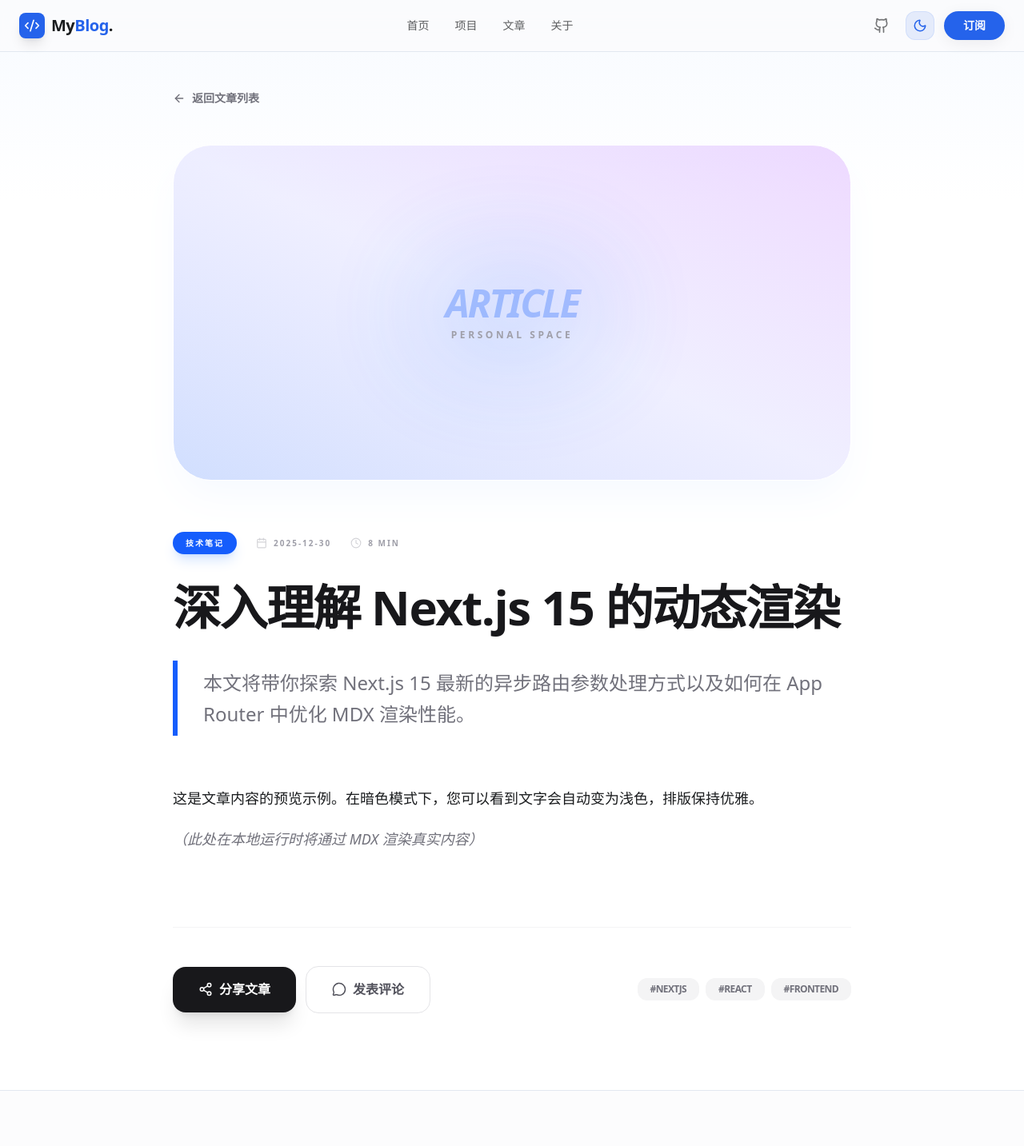
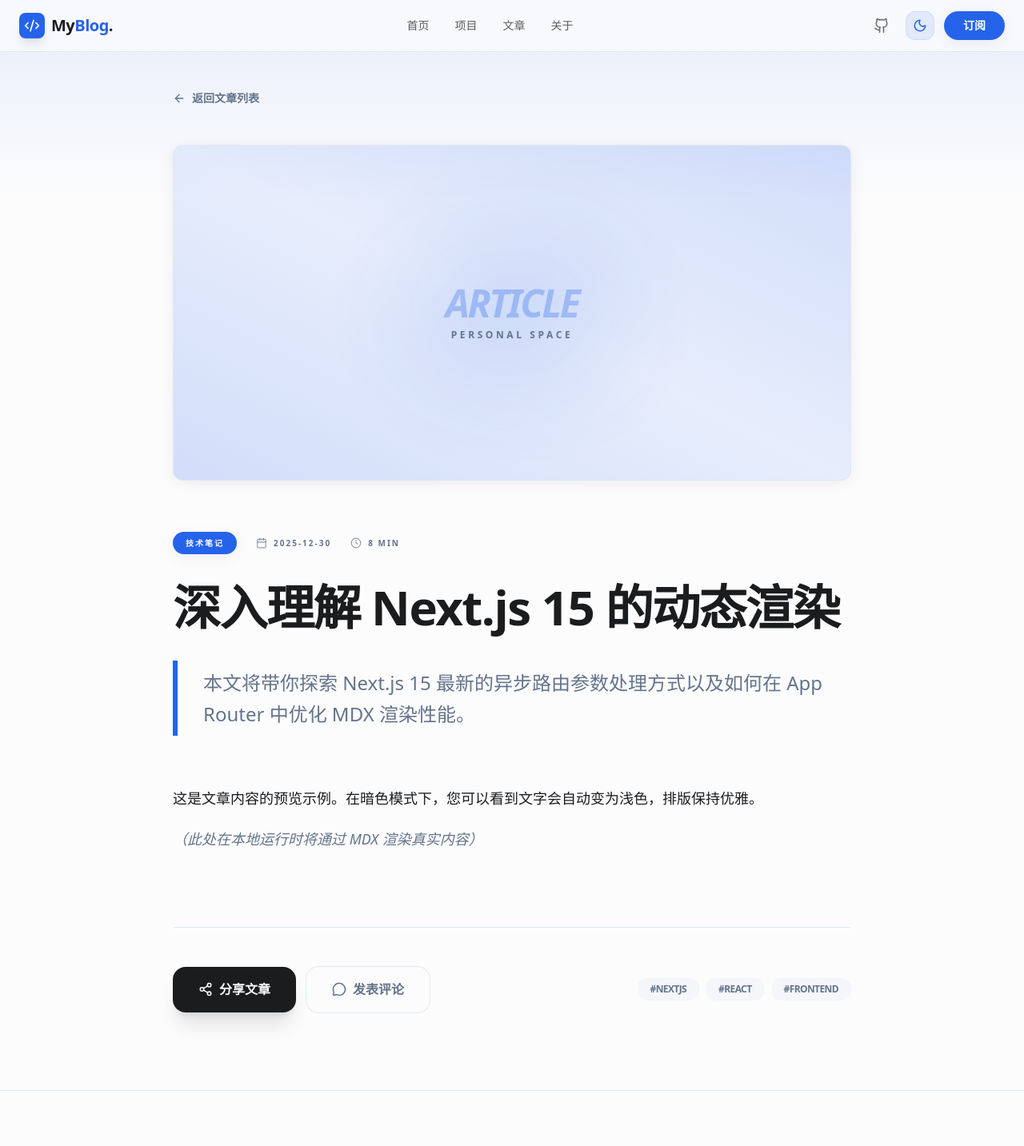
Before and after one commit to tudou0418/just-potato, a Next.js app: page /posts/1 in a window 1280 px wide. Shown: the top 1433 px of the page at 80% size. Built offline with nearby package versions, Linux system fonts and the light colour scheme.

Commit message:
style(post): 更新文章页面UI样式使用设计系统变量
替换硬编码颜色值为设计系统变量，统一UI风格
移除冗余注释和模拟代码，简化页面结构
调整圆角、阴影等视觉效果保持一致性

```diff
--- a/app/posts/[slug]/page.tsx
+++ b/app/posts/[slug]/page.tsx
@@ -1,18 +1,11 @@
 import React from 'react';
 import { ArrowLeft, Calendar, Clock, Tag, Share2, MessageCircle } from 'lucide-react';
 
-/**
- * 【环境兼容性处理】
- * 由于预览环境无法直接解析部分 Next.js 模块和本地 lib 路径，
- * 我们在此定义了模拟逻辑。在您的本地项目中，请取消注释底部的真实导入。
- */
-
-// 模拟导入和数据 (仅供预览窗口显示效果使用)
-const notFound = () => <div className="p-20 text-center font-bold">404 - 文章未找到</div>;
+const notFound = () => <div className="p-20 text-center font-bold text-ui-text">404 - 文章未找到</div>;
 const MDXRemote = ({ source }: { source: string }) => (
   <div className="space-y-4">
     <p>{source}</p>
-    <p className="text-sm text-zinc-500 italic">（此处在本地运行时将通过 MDX 渲染真实内容）</p>
+    <p className="text-sm text-ui-text-muted italic">（此处在本地运行时将通过 MDX 渲染真实内容）</p>
   </div>
 );
 
@@ -29,22 +22,10 @@ const mockPost = {
   }
 };
 
-// --- 真实项目导入 (本地运行时请取消下方注释并删除上面的模拟定义) ---
-/*
-import { notFound } from 'next/navigation';
-import { MDXRemote } from 'next-mdx-remote/rsc';
-import { getAllPosts } from '@/lib/posts';
-*/
-
-// 为了演示，我们模拟一个获取数据的函数
 const getPostData = (slug: string) => {
-  // 在本地，这里应该是: const posts = getAllPosts(); return posts.find(p => p.slug === slug);
   return mockPost;
 };
 
-/**
- * Next.js 15 动态元数据生成
- */
 export async function generateMetadata({ params }: { params: Promise<{ slug: string }> }) {
   const { slug } = await params;
   const post = getPostData(slug);
@@ -55,11 +36,7 @@ export async function generateMetadata({ params }: { params: Promise<{ slug: str
   };
 }
 
-/**
- * 文章详情页主组件
- */
 export default async function PostPage({ params }: { params: Promise<{ slug: string }> }) {
-  // 在 Next.js 15 中需要 await params
   const { slug } = await params;
   const post = getPostData(slug);
 
@@ -68,85 +45,80 @@ export default async function PostPage({ params }: { params: Promise<{ slug: str
   const { title, date, category, readTime, description, tags } = post.metadata;
 
   return (
-    <div className="min-h-screen bg-white dark:bg-zinc-950 transition-colors duration-300">
-      {/* 顶部装饰背景 - 支持暗色模式 */}
-      <div className="absolute top-0 left-0 w-full h-[500px] bg-gradient-to-b from-blue-50/50 via-transparent to-transparent dark:from-blue-900/10 pointer-events-none" />
+    <div className="min-h-screen bg-ui-surface transition-colors duration-300">
+      <div className="absolute top-0 left-0 w-full h-[500px] bg-gradient-to-b from-brand/10 via-transparent to-transparent pointer-events-none" />
 
       <main className="relative container mx-auto px-6 pt-12 pb-24 max-w-4xl">
         <a
           href="/posts"
-          className="inline-flex items-center gap-2 text-zinc-500 hover:text-blue-600 dark:hover:text-blue-400 transition-colors mb-12 group font-bold text-sm"
+          className="inline-flex items-center gap-2 text-ui-text-muted hover:text-brand transition-colors mb-12 group font-bold text-sm"
         >
           <ArrowLeft size={16} className="group-hover:-translate-x-1 transition-transform" />
           返回文章列表
         </a>
 
-        {/* 文章头图区域 */}
-        <div className="w-full h-[320px] md:h-[420px] rounded-[3rem] bg-gradient-to-tr from-blue-600/20 via-indigo-500/10 to-purple-500/20 mb-16 overflow-hidden shadow-2xl shadow-blue-500/5 flex items-center justify-center border border-white dark:border-zinc-800">
+        <div className="w-full h-[320px] md:h-[420px] rounded-smooth bg-gradient-to-tr from-brand/20 via-brand/10 to-brand/20 mb-16 overflow-hidden shadow-brand flex items-center justify-center border border-ui-border">
             <div className="relative text-center">
-                <div className="absolute -inset-10 bg-blue-500/20 blur-3xl rounded-full animate-pulse"></div>
+                <div className="absolute -inset-10 bg-brand/20 blur-3xl rounded-full animate-pulse"></div>
                 <div className="relative">
-                  <div className="text-blue-600 dark:text-blue-400 font-black text-5xl opacity-30 italic tracking-tighter uppercase">Article</div>
-                  <div className="text-zinc-400 dark:text-zinc-500 text-xs font-black uppercase tracking-[0.3em] mt-2 text-center">Personal Space</div>
+                  <div className="text-brand font-black text-5xl opacity-30 italic tracking-tighter uppercase">Article</div>
+                  <div className="text-ui-text-muted text-xs font-black uppercase tracking-[0.3em] mt-2 text-center">Personal Space</div>
                 </div>
             </div>
         </div>
 
-        {/* 文章头部信息 */}
         <div className="space-y-8 mb-16">
           <div className="flex flex-wrap items-center gap-6 text-[10px] font-black uppercase tracking-[0.2em]">
-            <span className="px-4 py-1.5 bg-blue-600 text-white rounded-full shadow-lg shadow-blue-500/20">
+            <span className="px-4 py-1.5 bg-brand text-ui-surface rounded-full shadow-brand">
               {category || '技术文章'}
             </span>
-            <div className="flex items-center gap-2 text-zinc-400">
-              <Calendar size={14} className="text-zinc-300 dark:text-zinc-600" />
+            <div className="flex items-center gap-2 text-ui-text-muted">
+              <Calendar size={14} className="text-ui-text-muted/70" />
               {date || '2025-01-01'}
             </div>
             {readTime && (
-              <div className="flex items-center gap-2 text-zinc-400">
-                <Clock size={14} className="text-zinc-300 dark:text-zinc-600" />
+              <div className="flex items-center gap-2 text-ui-text-muted">
+                <Clock size={14} className="text-ui-text-muted/70" />
                 {readTime}
               </div>
             )}
           </div>
 
-          <h1 className="text-4xl md:text-6xl font-black text-zinc-900 dark:text-white leading-[1.15] tracking-tight">
+          <h1 className="text-4xl md:text-6xl font-black text-ui-text leading-[1.15] tracking-tight">
             {title}
           </h1>
 
           {description && (
-            <p className="text-xl md:text-2xl text-zinc-500 dark:text-zinc-400 leading-relaxed font-medium border-l-[6px] border-blue-600 pl-8 py-2">
+            <p className="text-xl md:text-2xl text-ui-text-muted leading-relaxed font-medium border-l-[6px] border-brand pl-8 py-2">
               {description}
             </p>
           )}
         </div>
 
-        {/* MDX 内容渲染区：使用 dark:prose-invert 响应主题切换 */}
         <article className="prose prose-zinc dark:prose-invert prose-lg max-w-none
           prose-headings:font-black prose-headings:tracking-tight
-          prose-p:text-zinc-600 dark:prose-p:text-zinc-400 prose-p:leading-relaxed
-          prose-a:text-blue-600 dark:prose-a:text-blue-400 prose-a:no-underline hover:prose-a:underline
-          prose-strong:text-zinc-900 dark:prose-strong:text-white
-          prose-code:text-blue-600 dark:prose-code:text-blue-400 prose-code:bg-blue-50 dark:prose-code:bg-blue-900/20 prose-code:px-2 prose-code:py-0.5 prose-code:rounded-lg prose-code:before:content-none prose-code:after:content-none
-          prose-img:rounded-[2rem] prose-img:shadow-xl">
+          prose-p:text-ui-text-muted prose-p:leading-relaxed
+          prose-a:text-brand prose-a:no-underline hover:prose-a:underline
+          prose-strong:text-ui-text
+          prose-code:text-brand prose-code:bg-brand/10 prose-code:px-2 prose-code:py-0.5 prose-code:rounded-lg prose-code:before:content-none prose-code:after:content-none
+          prose-img:rounded-smooth prose-img:shadow-xl">
 
           <MDXRemote source={post.content} />
         </article>
 
-        {/* 底部互动区 */}
-        <div className="mt-24 pt-12 border-t border-zinc-100 dark:border-zinc-900 flex flex-col md:flex-row items-center justify-between gap-8">
+        <div className="mt-24 pt-12 border-t border-ui-border flex flex-col md:flex-row items-center justify-between gap-8">
           <div className="flex items-center gap-3">
-             <button className="flex items-center gap-2 px-8 py-4 rounded-2xl bg-zinc-900 dark:bg-white text-white dark:text-zinc-900 font-bold hover:scale-105 transition-all shadow-xl active:scale-95">
+             <button className="flex items-center gap-2 px-8 py-4 rounded-2xl bg-ui-text text-ui-surface font-bold hover:scale-105 transition-all shadow-xl active:scale-95">
                <Share2 size={18} /> 分享文章
              </button>
-             <button className="flex items-center gap-2 px-8 py-4 rounded-2xl border border-zinc-200 dark:border-zinc-800 text-zinc-600 dark:text-zinc-400 font-bold hover:bg-zinc-50 dark:hover:bg-zinc-900 transition-all active:scale-95">
+             <button className="flex items-center gap-2 px-8 py-4 rounded-2xl border border-ui-border text-ui-text-muted font-bold hover:bg-ui-border transition-all active:scale-95">
                <MessageCircle size={18} /> 发表评论
              </button>
           </div>
 
           <div className="flex flex-wrap gap-2 justify-center">
              {tags?.map((tag: string) => (
-               <span key={tag} className="px-4 py-1.5 bg-zinc-100 dark:bg-zinc-800 rounded-xl text-xs font-black text-zinc-500 dark:text-zinc-400 uppercase tracking-tighter hover:text-blue-600 dark:hover:text-blue-400 transition-colors">
+               <span key={tag} className="px-4 py-1.5 bg-ui-border/30 rounded-xl text-xs font-black text-ui-text-muted uppercase tracking-tighter hover:text-brand transition-colors">
                  #{tag}
                </span>
              ))}
```
